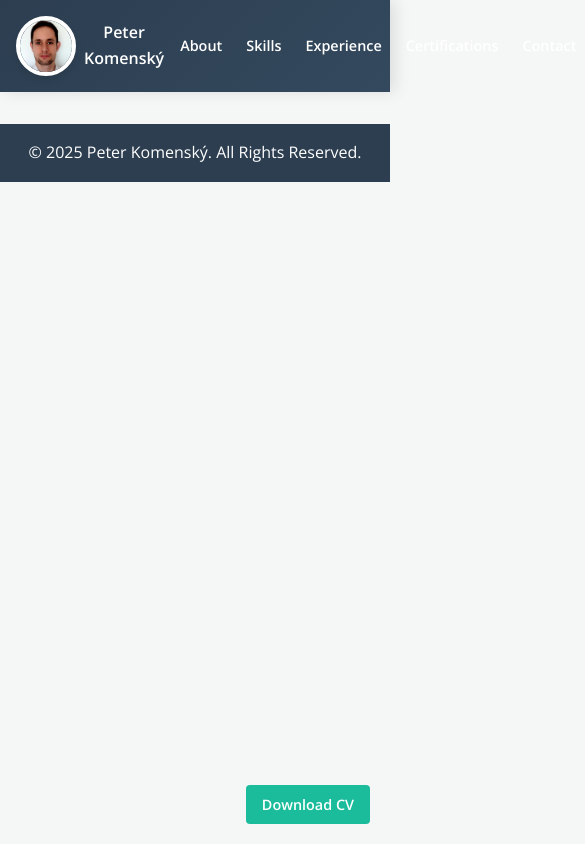
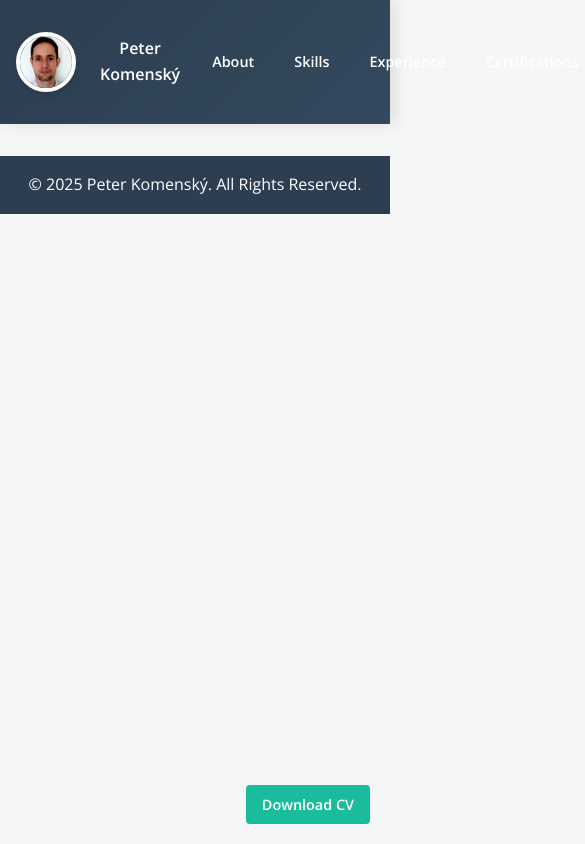
Before and after one commit to pedro91sk/CV, a plain HTML site: page index.html in a window 390 px wide. Shown: the top 844 px of the page, 585 px wide, since content can reach past the window. Drawn offline with nearby package versions, Linux system fonts and the light colour scheme.

Commit message:
fix upper gradient bar

```diff
--- a/index.html
+++ b/index.html
@@ -249,10 +249,13 @@
       nav {
     width: 100%;
     flex-direction: row;
-        justify-content: space-between;
+    justify-content: space-between;  /* possibly changed to 'center'
     align-items: center;
     padding: 1rem;
     gap: 0.5rem;
+
+    flex-wrap: wrap;                 /* new line */
+    background: linear-gradient(135deg, #2c3e50, #34495e); /* ensure it matches desktop gradient */
   }
 
       .profile-img {
```
Lines whose indentation alone changed are shown as unchanged.
